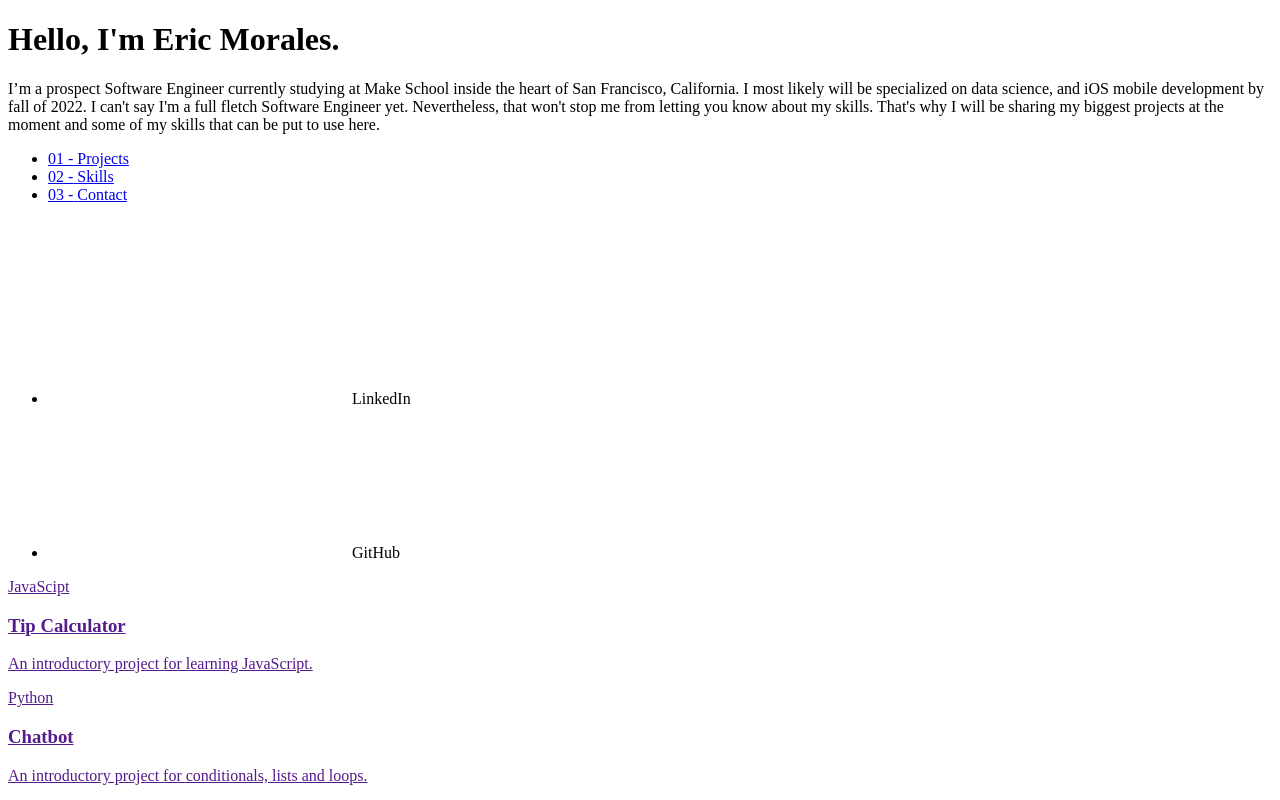
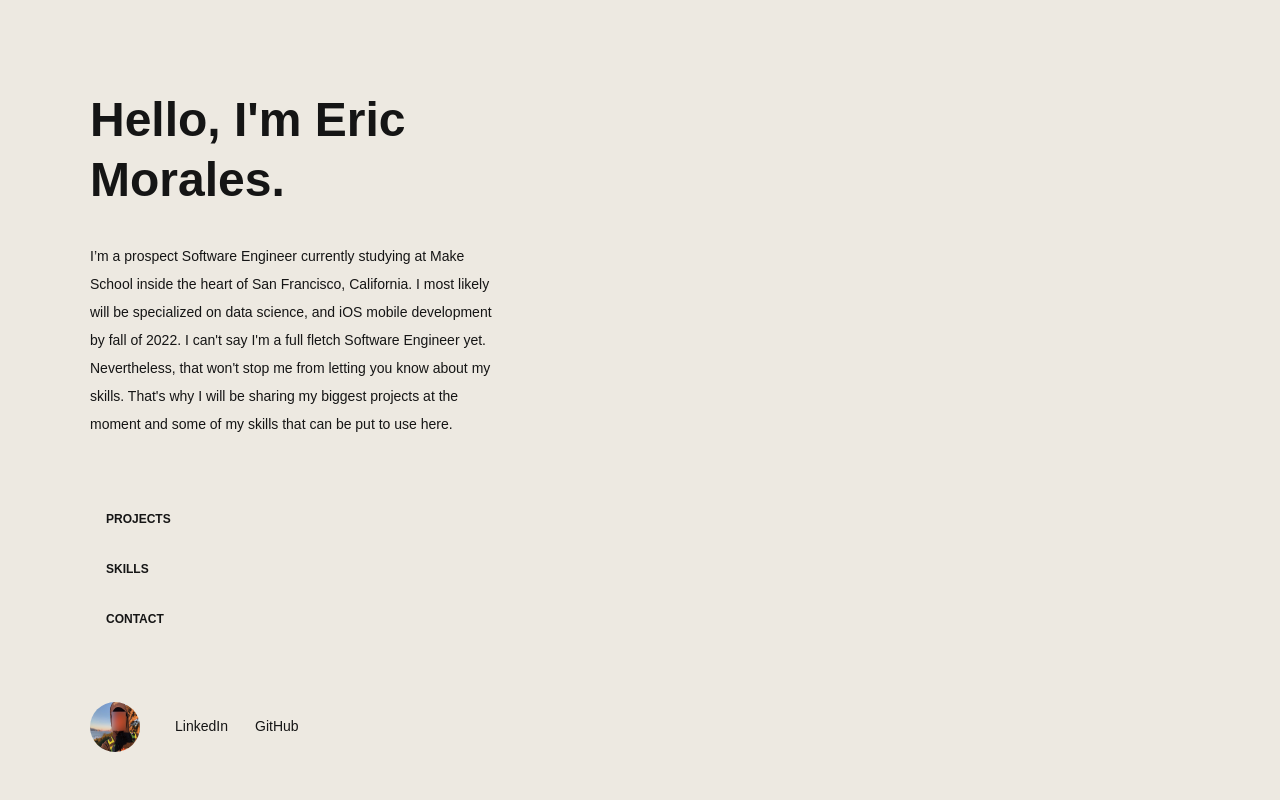
Before and after one commit to sicaramacuya/single-page-portfolio, a plain HTML site: page index.html in a window 1280 px wide. Shown: the top 800 px of the page. Drawn offline with Linux system fonts and the light colour scheme.

Commit message:
left-side-conteiner is styled

```diff
--- a/index.html
+++ b/index.html
@@ -2,6 +2,7 @@
 <html lang="en">
     <head>
         <title>Eric Morales | Portfolio</title>
+        <link rel="stylesheet" href="./resources/css/styles.css">
     </head>
     <body>
         <div id="gigantic-container">
@@ -17,45 +18,48 @@
                         <ul id="ul-nav">
                             <li id="projects-link">
                                 <a id="projects" href="#projects-content">
-                                    <span id="project-num">01</span>
-                                    <span id="project-div">-</span>
+                                    <!-- <span id="project-num">01</span>
+                                    <span id="project-div"></span> -->
                                     <span id="project-text">Projects</span>
                                 </a>
                             </li>
                             <li id="skills-link">
                                 <a href="skills">
-                                    <span id="skills-num">02</span>
-                                    <span id="skills-div">-</span>
+                                    <!-- <span id="skills-num">02</span>
+                                    <span id="skills-div">-</span> -->
                                     <span id="skills-text">Skills</span>
                                 </a>
                             </li>
                             <li id="contact-link">
                                 <a href="contact">
-                                    <span id="contact-num">03</span>
-                                    <span id="contact-div">-</span>
-                                    <span id="skills-text">Contact</span>
+                                    <!-- <span id="contact-num">03</span>
+                                    <span id="contact-div">-</span> -->
+                                    <span id="contact-text">Contact</span>
                                 </a>
                             </li>
                         </ul>
                     </nav>
                 </div>
                 <div id="bottom-left-container">
-                    <img src="" alt=""> <!-- no se a puesto la foto en el folder -->
+                    <img src="./resources/pictures/profile.jpg" alt="Eric's picture with blur face.">
                     <ul id="ul-contact">
                         <li id="linkedin-link">
-                            <svg id="linkedin-logo"></svg>
-                            <span id="linkedin-text">LinkedIn</span>
+                            <a href="https://www.linkedin.com/in/eric-morales-95691a1b8/">
+                                <span id="linkedin-text">LinkedIn</span>
+                            </a>
                         </li>
                         <li id="github-link">
-                            <svg id="github-logo"></svg>
-                            <span id="github-text">GitHub</span>
+                            <a href="https://github.com/sicaramacuya">
+                                <span id="github-text">GitHub</span>
+                            </a>
                         </li>
                     </ul>
                 </div>
             </div>
+<!--
             <div id="right-side-container">
                 <div id="projects">
-                    <!-- <h2>Projects</h2> -->
+                    <h2>Projects</h2>  ESTO SE TIENE QUE COMENTAR SOLO
                     <div id="projects-clip-board">
                         <article id="projects-article-1" class="project-articles">
                             <a href="">
@@ -74,7 +78,7 @@
                     </div>
                 </div>
                 <div id="skills">
-                    <!-- <h2>Skills</h2> -->
+                    <h2>Skills</h2>  ESTO SE TIENE QUE COMENTAR SOLO
                     <div id="skills-clip-board">
                         <article id="skills-article-1" class="skills-articles">
                             <div id="skills-card-1" class="skills-card">
@@ -143,6 +147,7 @@
                 <div id="resize-sensor-expand"></div>
                 <div id="resize-sensor-shrink"></div>
             </div>
+-->
         </div>
     </body>
 </html>
--- a/resources/css/styles.css
+++ b/resources/css/styles.css
@@ -0,0 +1,160 @@
+
+* {
+    box-sizing: border-box;
+    border: 0 solid rgb(21, 21, 21);
+}
+
+html {
+    font-family: Arial, Helvetica, sans-serif;
+    line-height: 1.5;
+}
+
+body {
+    overflow-x: hidden;
+    background-color: rgb(237, 233, 225);
+    margin: 0;}
+
+#gigantic-container {
+    display: flex;
+    flex-direction: row;
+    width: 100vw;
+    color: rgb(148, 148, 149);
+    position: relative;
+    max-width: 1440px;
+    margin-left: auto;
+    margin-right: auto;
+    font-size: 14px;
+    font-family: Arial, Helvetica, sans-serif;
+}
+
+#left-side-container {
+    display: flex;
+    flex-direction: column;
+    justify-content: space-between;
+    width: 100%;
+    height: 100vh;
+    position: fixed;
+    max-width: 500px;
+    padding: 90px 0px 90px 90px;
+}
+
+#upper-left-container {
+    display: flex;
+    flex-direction: column;
+}
+
+h1, h2, h3, p, ul {
+    margin: 0px;
+    color: rgb(21, 21, 21);
+}
+
+h1 {
+    font-weight: 700;
+    font-size: 48px;
+    line-height: 1.25;
+}
+
+#parragraph-container {
+    line-height: 2;
+}
+
+p {
+    margin-top: 32px;
+}
+
+#navigator {
+    font-weight: 700;
+    font-size: 12px;
+    margin-top: 72px;
+    text-transform: uppercase;
+    display: block;
+}
+
+#ul-nav {
+    list-style: none;
+    padding: 0;
+    display: flex;
+    flex-direction: column;
+    margin-top: -16px;
+    margin-bottom: -16px;
+}
+
+li {
+    margin-top: 16px;
+    margin-bottom: 16px;
+}
+
+#projects {
+    background-color: transparent;
+    text-decoration: inherit;
+    display: inline-flex;
+    align-items: center;
+}
+#skills {
+    background-color: transparent;
+    text-decoration: inherit;
+    display: inline-flex;
+    align-items: center;
+}
+
+#contact {
+    background-color: transparent;
+    text-decoration: inherit;
+    display: inline-flex;
+    align-items: center;
+}
+
+#project-text:hover {
+    color: rgb(184, 184, 184);
+    font-size: 20px;
+    transition: all .25s ease-in-out;
+}
+
+#skills-text:hover {
+    color: rgb(184, 184, 184);
+    font-size: 20px;
+    transition: all .25s ease-in-out;
+}
+
+#contact-text:hover {
+    color: rgb(184, 184, 184);
+    font-size: 20px;
+    transition: all .25s ease-in-out;
+}
+
+span {
+    display: inline-block;
+    height: 1px;
+    margin-left: 16px;
+    margin-right: 16px;
+    margin-top: -1px;
+    width: 48px;
+}
+
+a {
+    color: rgb(21, 21, 21);
+}
+
+#bottom-left-container {
+    display: flex;
+    align-items: center;
+    width: 100%;
+    margin-top: 72px;
+}
+
+img {
+    display: block;
+    max-width: 100%;
+    border-radius: 9999px;
+    height: 50px;
+    margin-right: 35px;
+    width: 50px;
+}
+
+#ul-contact {
+    list-style: none;
+    padding: 0;
+    display: flex;
+    margin-left: -16px;
+    margin-right: -16px;
+}
```
Also changed, not shown: resources/pictures/profile.jpg (added), 2 other files.
